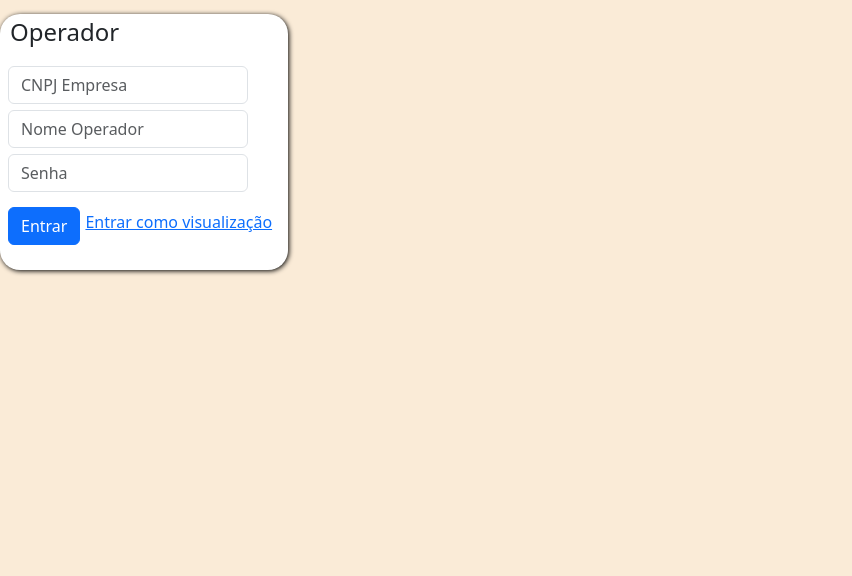
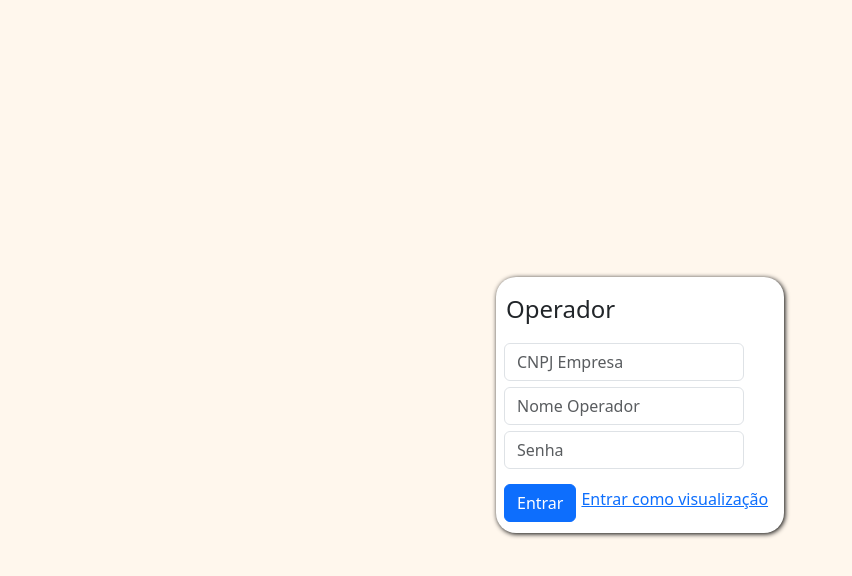
Before and after one commit to GabrielSKlauck/Contabilidade-Angular, an Angular app in the folder Front/: page / in a window 1280 px wide. Shown: the top 576 px of the page, without its empty margins (0-852 px from the left). Built offline with nearby package versions, Linux system fonts and the light colour scheme.

Commit message:
Inicio form de contas a pagar

```diff
--- a/Front/src/app/app.component.css
+++ b/Front/src/app/app.component.css
@@ -1,4 +1,4 @@
-body > app-login{
+body   {
     display: flex;
     justify-content: center;
     align-items: center;
--- a/Front/src/app/pages/contas-pagar/contas-pagar.component.html
+++ b/Front/src/app/pages/contas-pagar/contas-pagar.component.html
@@ -13,9 +13,26 @@
               <a class="nav-link" href="#">Tipo 4</a>
             </li>
           </ul>
-    <div>
+    <div class="mt-5">
         <form action="">
-
+            <div>
+                <label for="Nfiscal" class="form-label">N nota fiscal</label>
+                <input type="text" id="Nfiscal" class="form-control" placeholder="Numero da nota">
+            </div>
+            <div>
+                <label for="Nfiscal" class="form-label">Valor</label>
+                <input type="text" id="Nfiscal" class="form-control" placeholder="Valor a pagar">
+            </div>
+            <div class="d-flex">
+                <div class="">
+                    <label for="Nfiscal" class="form-label">Empresa responsavel</label>
+                    <input type="text" id="Nfiscal" class="form-control" placeholder="Nome empresa">
+                </div>
+                <div class="">
+                    <label for="Nfiscal" class="form-label">CNPJ empresa</label>
+                    <input type="text" id="Nfiscal" class="form-control" placeholder="CNPJ empresa">
+                </div>
+            </div>
         </form>
     </div>
 </div>
--- a/Front/src/styles.css
+++ b/Front/src/styles.css
@@ -1,5 +1,5 @@
 html, body{
-    background-color: antiquewhite;
+    background-color: rgb(255, 247, 237);
     height: 100%;
 
 }
@@ -7,4 +7,13 @@ html, body{
 app-root{
     height: 100%;
     width: 100%;
+
 }
+
+app-root > app-login{
+    height: 100%;
+    width: 100%;
+    display: flex;
+    justify-content: center;
+    align-items: center;
+}
```
Also changed, not shown: Front/src/app/pages/contas-pagar/contas-pagar.component.css (line endings or trailing spaces).
